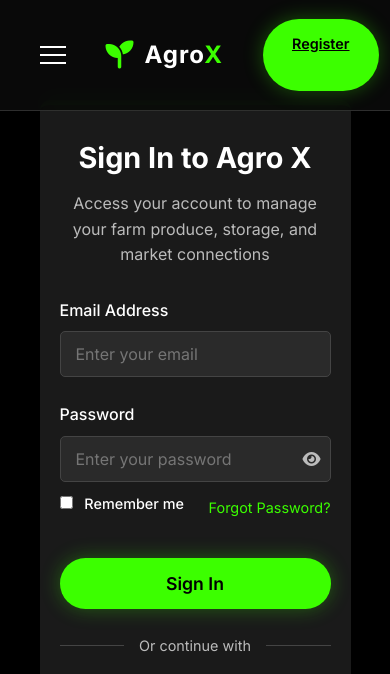
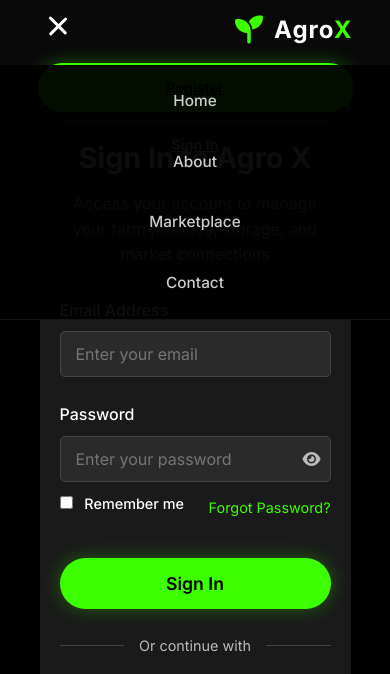
Before and after one commit to Austin-tec/Agro_x, a plain HTML site: page agrox/Template/signin.html in a window 390 px wide. Both pictures are taken after a click on the element 52 px from the left and 55 px from the top of the page. Shown: the top 674 px of the page. Drawn offline with Linux system fonts and the light colour scheme.

Commit message:
Update waitlist UX with email confirmation status and responsive navbar improvements

```diff
--- a/agrox/Template/signin.html
+++ b/agrox/Template/signin.html
@@ -281,8 +281,16 @@
                             showPopup('success', 'Login successful! Redirecting to waitlist...');
                             setTimeout(() => window.location.href = 'waitlist.html', 900);
                         } else if (response.status === 403 && result.status === 'pending') {
+                            const currentWaitlistUser = {
+                                email: email,
+                                waitlist_status: 'pending',
+                                waitlist_position: result.position || null
+                            };
+                            localStorage.removeItem('authToken');
+                            localStorage.setItem('currentUser', JSON.stringify(currentWaitlistUser));
+                            localStorage.setItem('isLoggedIn', 'false');
+
                             showPopup('info', `${result.error || 'Still on waitlist'}, position #${result.position || 'N/A'}`);
-                            localStorage.setItem('isLoggedIn', 'false');
                             setTimeout(() => window.location.href = 'waitlist.html', 900);
                         } else if (response.status === 403) {
                             showPopup('error', result.error || 'Access restricted.');
--- a/css/style.css
+++ b/css/style.css
@@ -282,28 +282,93 @@ nav a:hover::after {
     flex-direction: column;
     gap: 6px;
     cursor: pointer;
+    padding: 10px;
+    border-radius: 12px;
+    transition: transform 0.3s ease, background 0.3s ease;
+}
+
+.menu-toggle:hover {
+    background: rgba(255,255,255,0.08);
 }
 
 .menu-toggle span {
-    width: 26px;
-    height: 2px;
+    width: 28px;
+    height: 3px;
     background: #fff;
+    border-radius: 2px;
+    transition: transform 0.3s ease, opacity 0.3s ease;
+}
+
+.menu-toggle.open span:nth-child(1) {
+    transform: translateY(8px) rotate(45deg);
+}
+
+.menu-toggle.open span:nth-child(2) {
+    opacity: 0;
+}
+
+.menu-toggle.open span:nth-child(3) {
+    transform: translateY(-8px) rotate(-45deg);
 }
 
 @media (max-width: 900px) {
+    .navbar {
+        padding: 10px 0;
+    }
+
+    .nav-inner {
+        justify-content: space-between;
+        align-items: flex-start;
+        flex-wrap: wrap;
+        gap: 12px;
+        padding: 0 18px;
+    }
+
+    .logo {
+        min-width: 0;
+    }
+
+    .logo-text {
+        font-size: 20px;
+    }
+
     .nav-links {
         position: absolute;
-        top: 80px;
+        top: 70px;
         left: 0;
         width: 100%;
-        background: #000;
+        background: rgba(0,0,0,0.95);
         flex-direction: column;
-        padding: 30px;
+        padding: 18px 20px;
         display: none;
+        gap: 16px;
+        border-bottom: 1px solid rgba(255,255,255,0.08);
+        z-index: 999;
     }
 
     .nav-links.active {
         display: flex;
+    }
+
+    .nav-links a {
+        width: 100%;
+        font-size: 0.98rem;
+        padding: 12px 0;
+    }
+
+    .nav-cta {
+        order: 3;
+        width: 100%;
+        display: flex;
+        flex-wrap: wrap;
+        gap: 10px;
+        justify-content: space-between;
+    }
+
+    .nav-cta .user-button,
+    .nav-cta .notification-btn,
+    .nav-cta .btn {
+        min-width: 0;
     }
 
     .menu-toggle {
@@ -311,9 +376,51 @@ nav a:hover::after {
     }
 }
 
-/* User Menu */
-.user-menu {
-    position: relative;
+@media (max-width: 600px) {
+    .navbar {
+        padding: 8px 0;
+    }
+
+    .nav-inner {
+        gap: 10px;
+    }
+
+    .logo-text {
+        font-size: 18px;
+    }
+
+    .logo-icon {
+        font-size: 24px;
+    }
+
+    .nav-links {
+        top: 65px;
+        padding: 14px 16px;
+    }
+
+    .nav-links a {
+        font-size: 0.96rem;
+        padding: 10px 0;
+    }
+
+    .menu-toggle {
+        padding: 8px;
+    }
+
+    .menu-toggle span {
+        width: 24px;
+        height: 2.5px;
+    }
+
+    .nav-cta {
+        gap: 8px;
+    }
+
+    .nav-cta .user-button,
+    .nav-cta .notification-btn,
+    .nav-cta .btn {
+        width: 100%;
+    }
 }
 
 .user-button {
--- a/js/main.js
+++ b/js/main.js
@@ -69,11 +69,38 @@ function setupHeaderScroll() {
     });
 }
 
+// Mobile navigation toggle
+function setupMobileNav() {
+    const menuToggle = document.getElementById('menuToggle');
+    const navLinks = document.querySelector('.nav-links');
+    if (!menuToggle || !navLinks) return;
+
+    menuToggle.addEventListener('click', function() {
+        navLinks.classList.toggle('active');
+        menuToggle.classList.toggle('open');
+    });
+
+    navLinks.querySelectorAll('a').forEach(link => {
+        link.addEventListener('click', function() {
+            navLinks.classList.remove('active');
+            menuToggle.classList.remove('open');
+        });
+    });
+
+    document.addEventListener('click', function(event) {
+        if (!event.target.closest('.navbar')) {
+            navLinks.classList.remove('active');
+            menuToggle.classList.remove('open');
+        }
+    });
+}
+
 // Initialize when DOM is loaded
 document.addEventListener('DOMContentLoaded', function() {
     setupPasswordToggle();
     setupSmoothScrolling();
     setupHeaderScroll();
+    setupMobileNav();
 
     // Set current year in footer
     const yearElements = document.querySelectorAll('.current-year');
```
Also changed, not shown: agrox/Template/waitlist.html (+42 -0 lines), js/register.js (+11 -2 lines).
